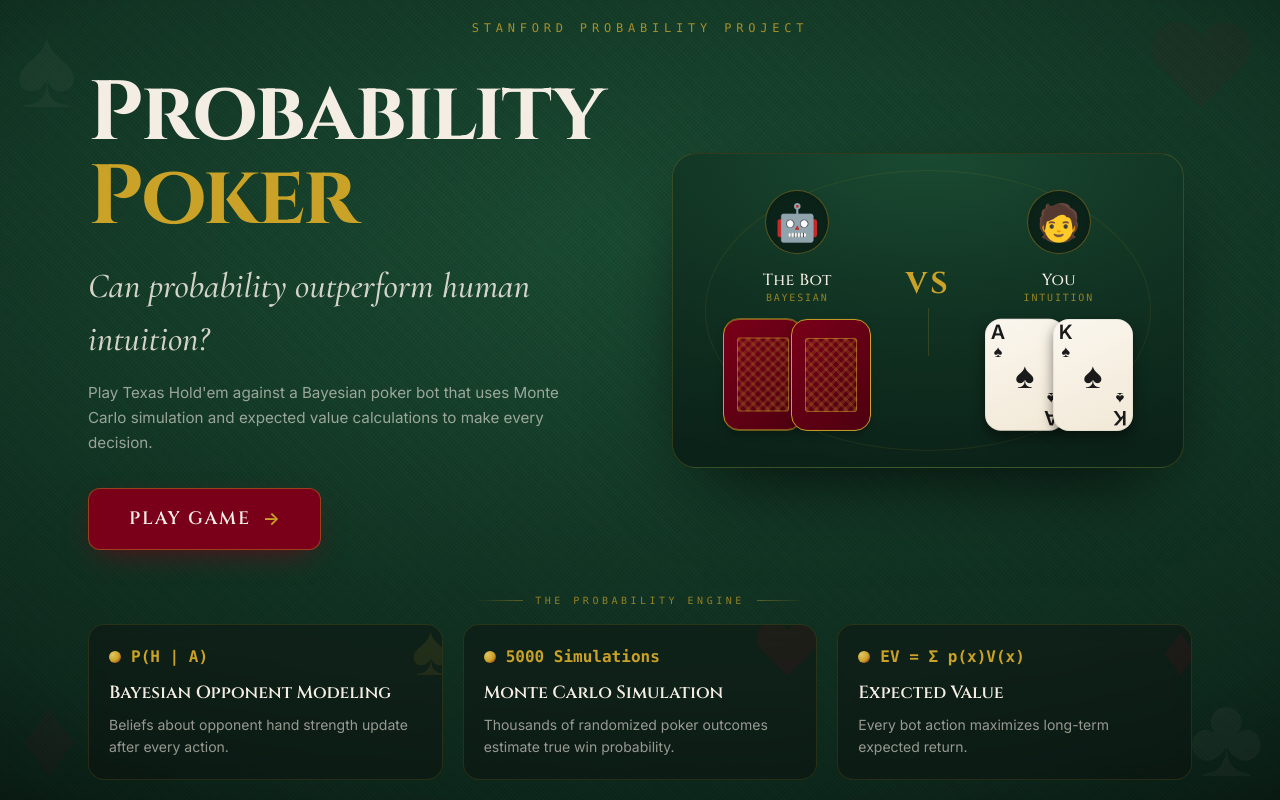
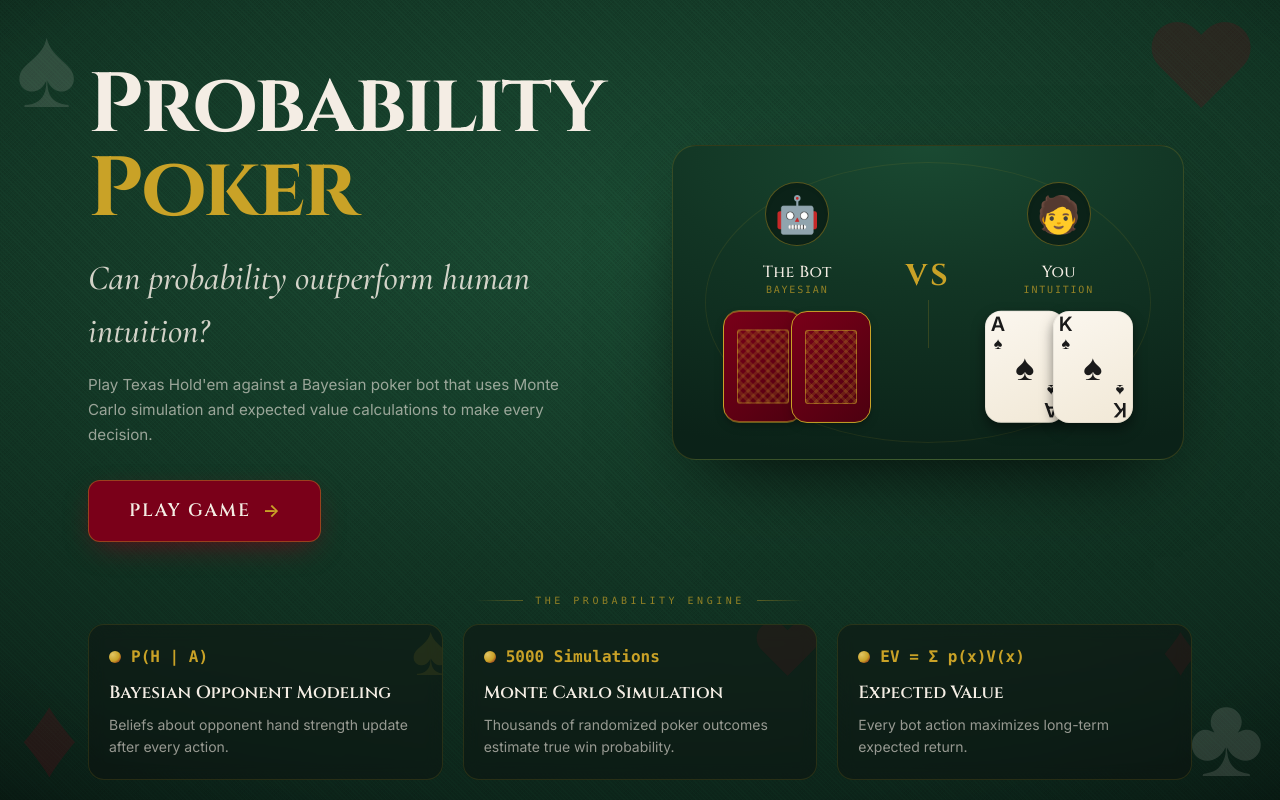
Before and after one commit to shardulmarathe/Probability-Poker, a React (Vite) app: page / in a window 1280 px wide. Built offline with nearby package versions, Linux system fonts and the light colour scheme.

Commit message:
Removed probability stanford project and increased brightness on the corner symbols

```diff
--- a/src/pages/Home.tsx
+++ b/src/pages/Home.tsx
@@ -43,14 +43,6 @@ export default function Home() {
       <FeltBackground />
 
       <div className="relative z-10 mx-auto flex h-full max-w-6xl flex-col px-6 py-[clamp(0.75rem,2.5vh,1.75rem)]">
-        {/* Top label */}
-        <p
-          className="pp-fade-up text-center font-mono text-xs uppercase tracking-[0.4em] text-gold/80"
-          style={{ animationDelay: "0ms" }}
-        >
-          Stanford Probability Project
-        </p>
-
         {/* Hero */}
         <div className="grid flex-1 items-center gap-8 lg:grid-cols-2 lg:gap-12">
           {/* Left: copy */}
@@ -310,17 +302,17 @@ function FeltBackground() {
             "radial-gradient(120% 100% at 50% 45%, transparent 55%, rgba(0,0,0,0.55) 100%)",
         }}
       />
-      {/* Corner suit symbols — fully contained, subtle */}
-      <span className="absolute left-4 top-2 select-none text-[clamp(4.5rem,9vw,8rem)] leading-none text-ivory/[0.04]">
+      {/* Corner suit symbols — fully contained, subtle watermark */}
+      <span className="absolute left-4 top-2 select-none text-[clamp(4.5rem,9vw,8rem)] leading-none text-ivory/[0.14]">
         {"\u2660"}
       </span>
-      <span className="absolute right-5 top-2 select-none text-[clamp(4.5rem,9vw,8rem)] leading-none text-pkred/[0.07]">
+      <span className="absolute right-5 top-2 select-none text-[clamp(4.5rem,9vw,8rem)] leading-none text-pkred/[0.22]">
         {"\u2665"}
       </span>
-      <span className="absolute bottom-2 left-5 select-none text-[clamp(4.5rem,9vw,8rem)] leading-none text-pkred/[0.07]">
+      <span className="absolute bottom-2 left-5 select-none text-[clamp(4.5rem,9vw,8rem)] leading-none text-pkred/[0.22]">
         {"\u2666"}
       </span>
-      <span className="absolute bottom-2 right-4 select-none text-[clamp(4.5rem,9vw,8rem)] leading-none text-ivory/[0.04]">
+      <span className="absolute bottom-2 right-4 select-none text-[clamp(4.5rem,9vw,8rem)] leading-none text-ivory/[0.14]">
         {"\u2663"}
       </span>
     </div>
```
